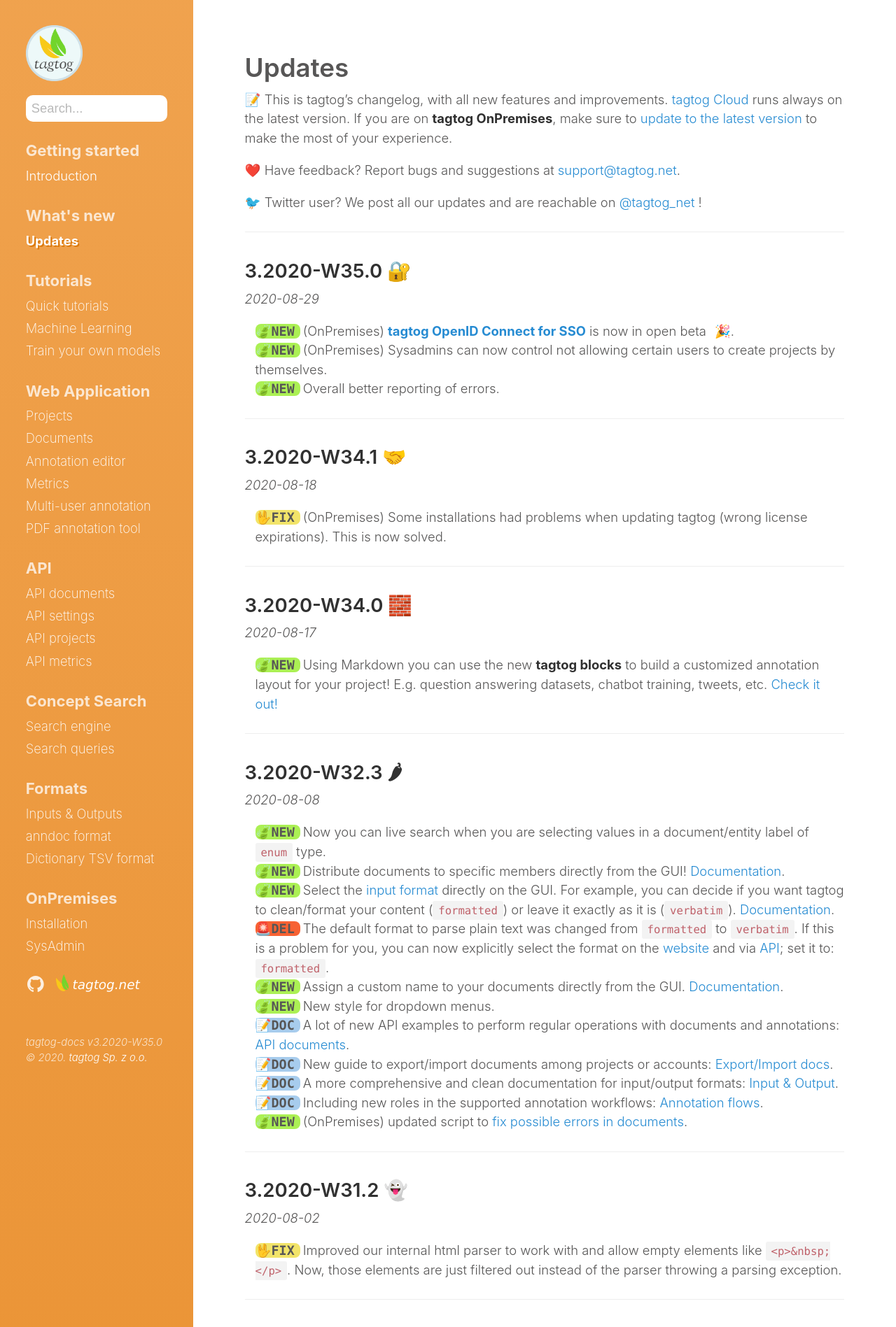
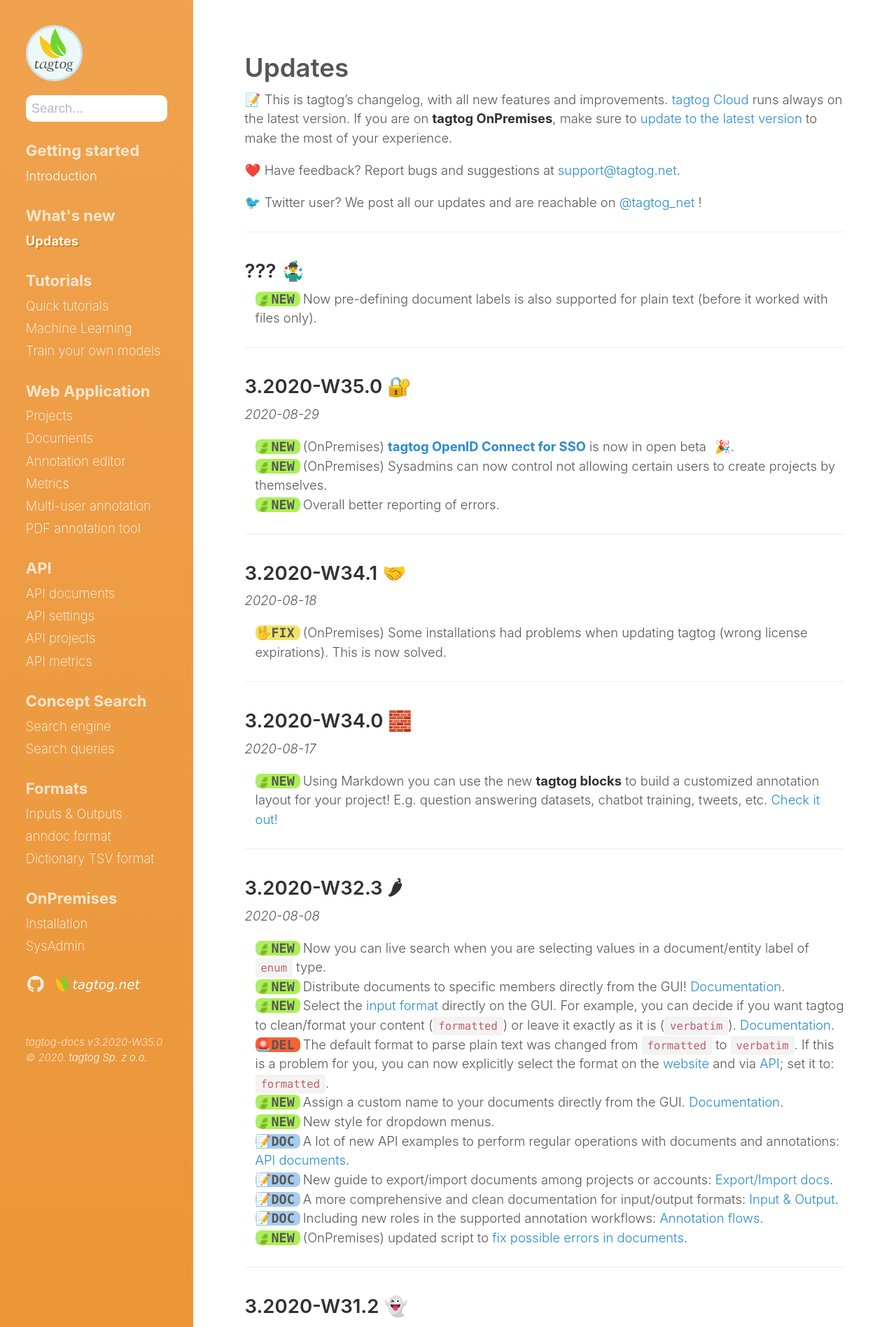
Before and after one commit to tagtogorg/tagtog-doc, a Jekyll site: the page built from updates.md, in a window 1280 px wide. Shown: the top 1897 px of the page at 70% size. Built offline with Jekyll 4.4.1, drawn with Linux system fonts in a browser that asks for light colours; nearby versions of some CDN libraries; emoji names are drawn with the system emoji font; some of the changed text lies outside the part shown.

Commit message:
Update with new feature / fix of https://github.com/tagtog/tagtog/pull/50

```diff
--- a/updates.md
+++ b/updates.md
@@ -11,6 +11,14 @@ notoc: true
 ❤️ Have feedback? Report bugs and suggestions at [support@tagtog.net](mailto:support@tagtog.net).
 
 🐦 Twitter user? We post all our updates and are reachable on [@tagtog_net](https://twitter.com/tagtog_net) !
+
+---
+
+## ??? 🤹‍♂️
+
+<ul class="updates">
+  <li class="new"><span markdown="1">Now pre-defining document labels is also supported for plain text (before it worked with files only).</span></li>
+</ul>
 
 ---
 
```
